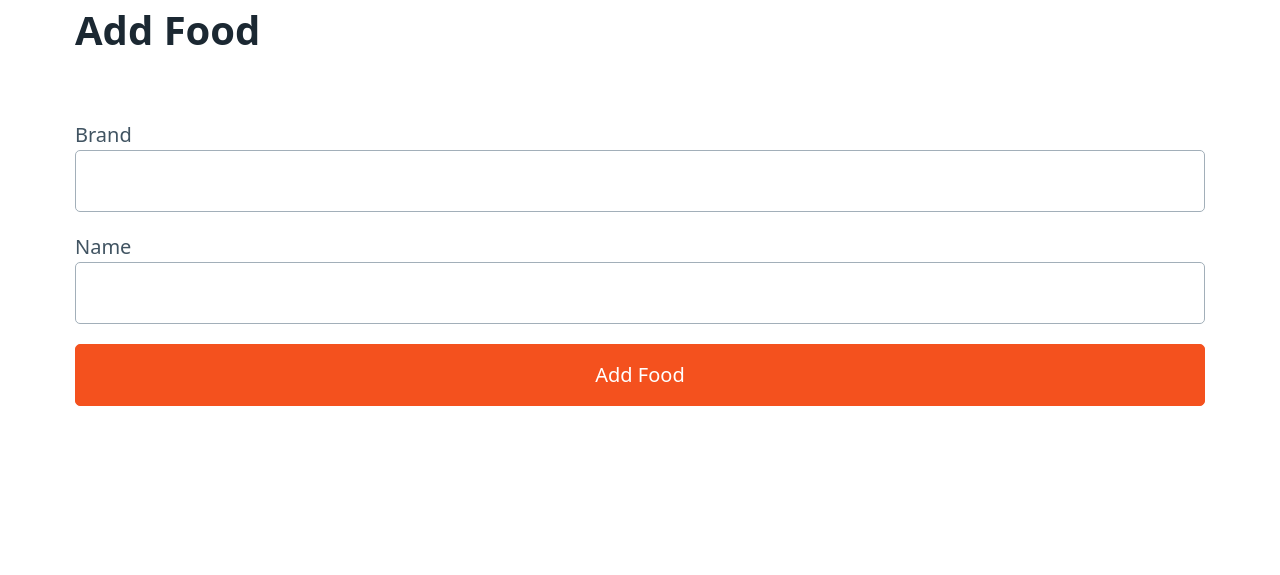
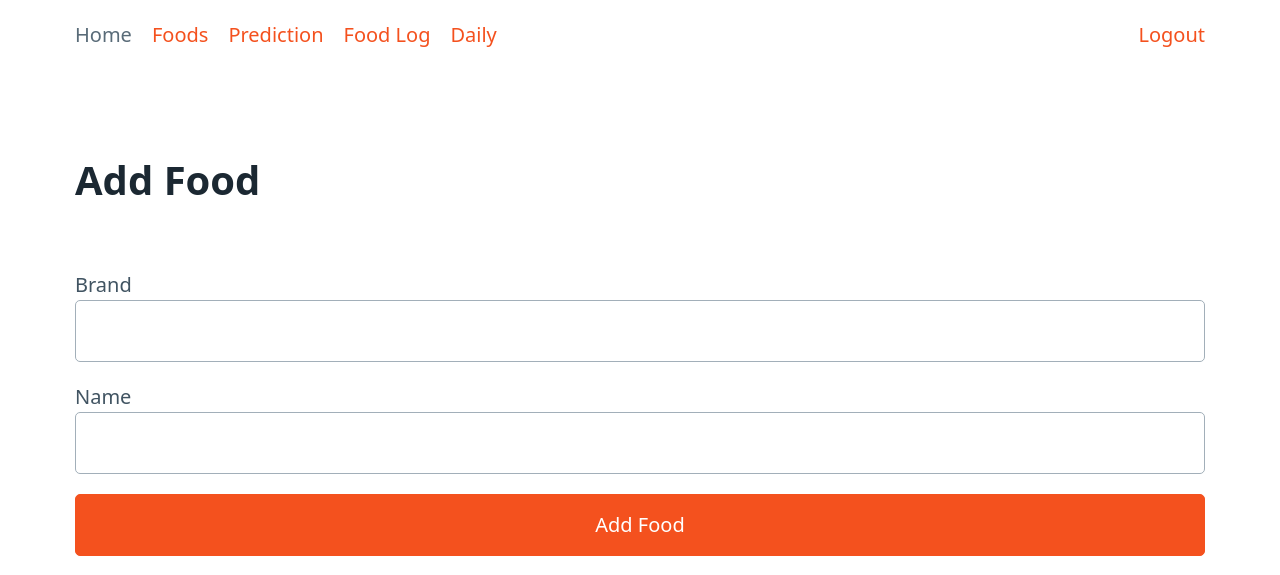
Before and after one commit to TylerCoulson/caloria, a Python web app: template app/templates/food/create.html in a window 1280 px wide. Shown: the top 575 px of the page. Run offline with Jinja, Linux system fonts and the light colour scheme; the template is opened without the code that fills it, so the values that code supplies are empty; some libraries are stand-ins or nearby versions.

Commit message:
Added navigation layout and index page

```diff
--- a/app/templates/base.html
+++ b/app/templates/base.html
@@ -11,6 +11,7 @@
 
     </head>
     <body id="container" class="container">
+        {% include "nav.html"%}
         <div id="content">
         {% block content%}
         {% endblock%}
--- /dev/null
+++ b/app/templates/nav.html
@@ -0,0 +1,22 @@
+<section>
+<nav id="nav-bar" hx-push-url="true" hx-target="#content" _="on htmx:afterOnLoad take .secondary for event.target">
+    <ul>
+        <li><a class="secondary" hx-get="/">Home</a></li>
+        <li><a hx-get="/food/all">Foods</a></li>
+        <li><a hx-get="/prediction">Prediction</a></li>
+        {% if user is not none %}
+            <li><a hx-get="/food_log">Food Log</a></li>
+            <li><a hx-get="/daily">Daily</a></li>
+        {% endif %}
+    </ul>
+    <ul>
+        {% if user is none %}
+            <li><a hx-get="/register">Register</a></li>
+            <li><a hx-push-url="false" hx-get="/login">Login</a></li>
+        {% else %}
+            <li><a hx-push-url="false" id="logout" hx-post="/api/v1/auth/cookie/logout" hx-target="this" hx-swap="none">Logout</a></li>
+            <div hidden id="logout_div" hx-get="/" hx-target="#content" hx-trigger="click from:#logout"></div>
+        {% endif %}
+    </ul>
+</nav>
+</section>
```
Also changed, not shown: app/templates/index.html (added, +7 -0 lines).
